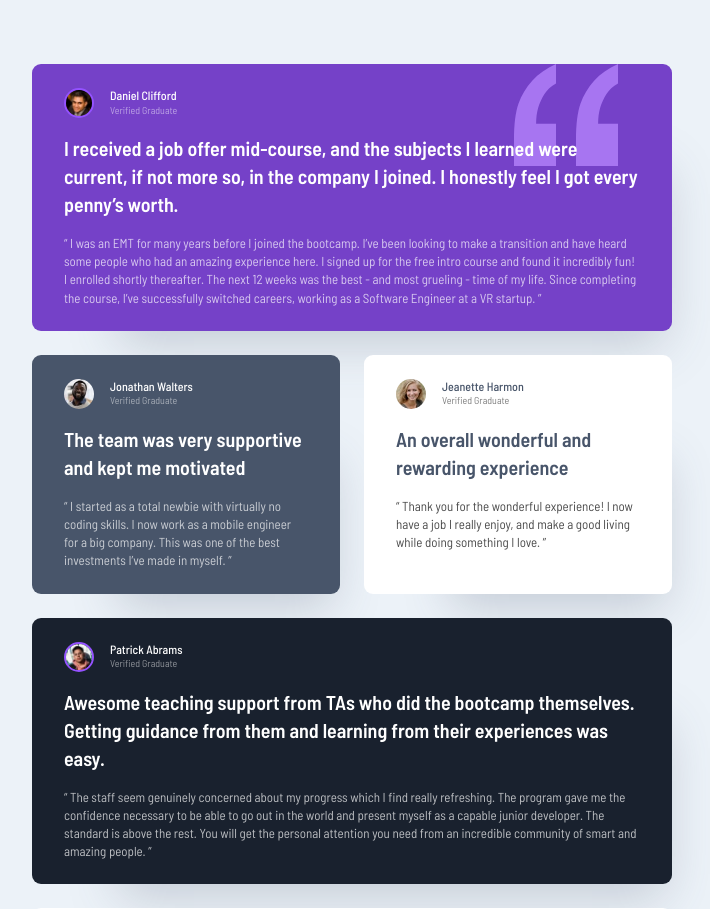
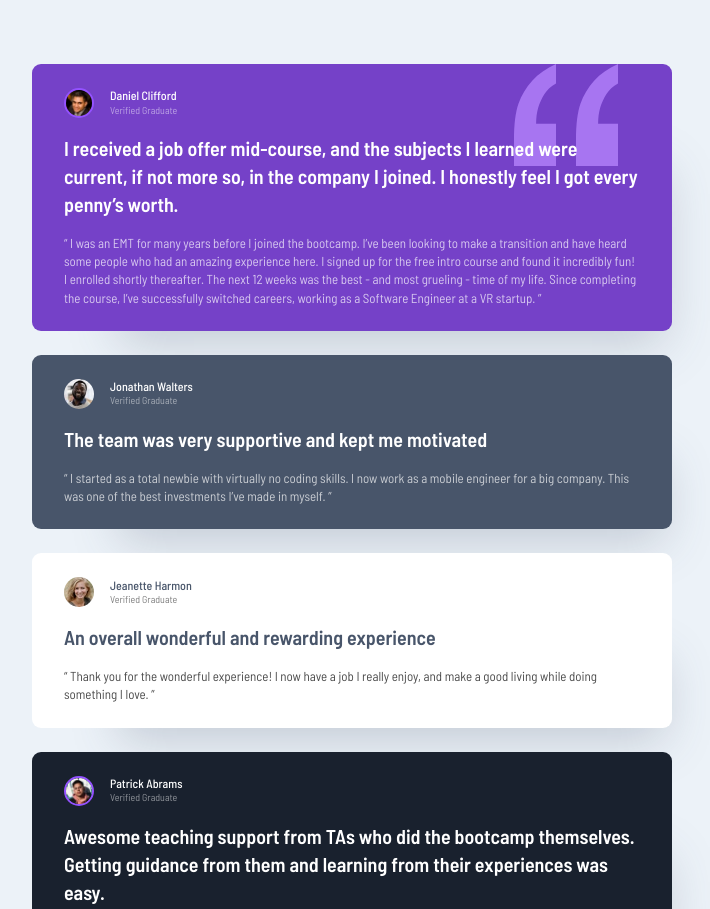
Before and after one commit to PastaSus/testimonials-grid-section-main, a plain HTML site: page index.html in a window 1280 px wide. Shown: the top 909 px of the page, without its empty margins (288-998 px from the left). Drawn offline with Linux system fonts and the light colour scheme.

Commit message:
update grid styles

```diff
--- a/index.html
+++ b/index.html
@@ -56,7 +56,7 @@
           </p>
         </article>
 
-        <article class="testimonial">
+        <article class="testimonial col-span-2">
           <div class="flex">
             <div class="img-box">
               <img
@@ -81,7 +81,7 @@
           </p>
         </article>
 
-        <article class="testimonial">
+        <article class="testimonial col-span-2">
           <div class="flex">
             <div class="img-box">
               <img
--- a/style.css
+++ b/style.css
@@ -43,6 +43,10 @@ body {
   line-height: 1.4;
   /*  color:; */
   background-color: var(--Light-grayish-blue);
+
+  display: flex;
+  align-items: center;
+  justify-content: center;
 }
 
 /* Set shorter line heights on headings and interactive elements */
@@ -172,21 +176,26 @@ p {
   margin: 0;
 }
 
-.main {
-  display: flex;
-  align-items: center;
-  justify-content: center;
-}
-
 .container {
   margin: var(--spacing-64) auto;
 }
+
+/* .main {
+  display: flex;
+} */
 
 .testimonials-grid-section {
   display: grid;
   max-width: 20.35rem;
   place-content: center;
 
+  grid-auto-columns: auto;
+  grid-template-areas:
+    "one"
+    "two"
+    "three"
+    "four"
+    "five";
   gap: var(--spacing-24);
 }
 
@@ -218,6 +227,22 @@ p {
 .testimonial:first-child .testimonial-img-profile,
 .testimonial:nth-child(4) .testimonial-img-profile {
   border: 2px solid hsl(263, 100%, 66%);
+}
+
+.testimonial:nth-child(1) {
+  grid-area: one;
+}
+.testimonial:nth-child(2) {
+  grid-area: two;
+}
+.testimonial:nth-child(3) {
+  grid-area: three;
+}
+.testimonial:nth-child(4) {
+  grid-area: four;
+}
+.testimonial:nth-child(5) {
+  grid-area: five;
 }
 
 .flex {
@@ -277,15 +302,22 @@ p {
     /* make 4 rows in tablet */
     grid-template-columns: repeat(2, 1fr);
     grid-template-rows: auto;
+
+    grid-template-areas:
+      "one one"
+      "two two"
+      "three three"
+      "four four"
+      "five five";
   }
 
-  .col-span-2 {
+  /* .col-span-2 {
     grid-column: span 2;
   }
 
   .testimonial:last-child {
     grid-column: span 2;
-  }
+  } */
 }
 
 @media (min-width: 90em) {
@@ -293,14 +325,24 @@ p {
     max-width: 70rem;
     /* grid-template-rows: auto; */
     grid-template-columns: repeat(4, 1fr);
+
+    grid-template-areas:
+      "one one two five"
+      "three four four five";
   }
 
+  /* commented out code for spanning instead of  using template areas*/
+
+  /* .testimonial:nth-child(2),
+  .testimonial:nth-child(3) {
+    grid-column: span 1;
+  } */
   /* .row-span-2 {
     grid-row: span 2;
   } */
 
-  .testimonial:last-child {
+  /* .testimonial:last-child {
     grid-column: 4;
     grid-row: 1 / span 2;
-  }
+  } */
 }
```
Also changed, not shown: 1 other file.
